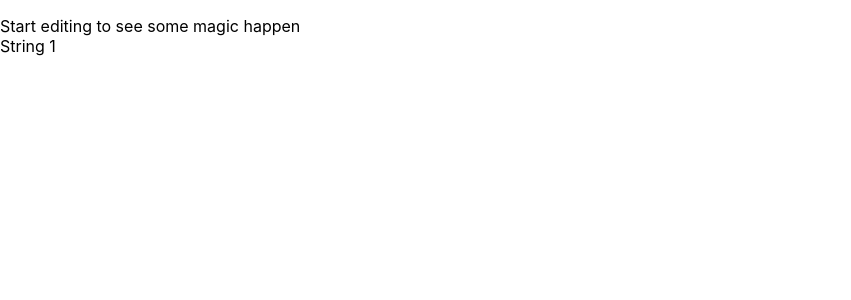
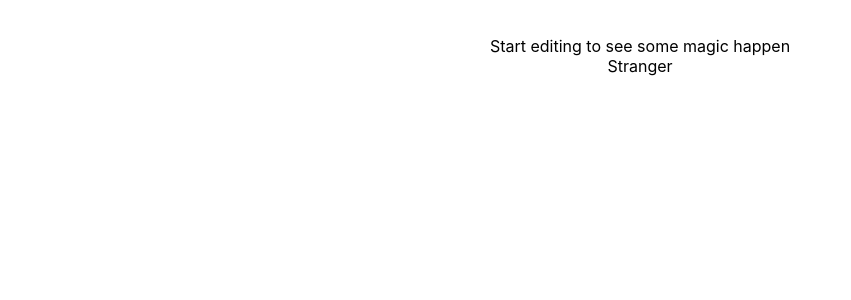
Before and after one commit to akbaruddin/react-apps, a React (Create React App) app: page / in a window 1280 px wide. Shown: the top 300 px of the page, without its empty margins (0-851 px from the left). Built offline with nearby package versions, Linux system fonts and the light colour scheme.

Commit message:
Lesson 11 DefaultProps

```diff
--- a/src/App.js
+++ b/src/App.js
@@ -1,26 +1,24 @@
 import React from 'react';
-import PropTypes from 'prop-types';
 import './App.css';
 
 class User extends React.Component {
   render() {
     return (<div>
-      {this.props.name} {this.props.num}
+      {this.props.name}
     </div>)
   }
 }
 
-User.propTypes = {
-  name: PropTypes.string.isRequired,
-  num: PropTypes.number
+User.defaultProps = {
+  name: 'Stranger'
 }
 
 function App() {
   return (
-    <div>
+    <div className="App">
       <p>
         Start editing to see some magic happen
-        <User name="String" num={1} />
+        <User />
       </p>
     </div>
   );
```
Also changed, not shown: 1 other file (tests, documents, lock files or other folders).
